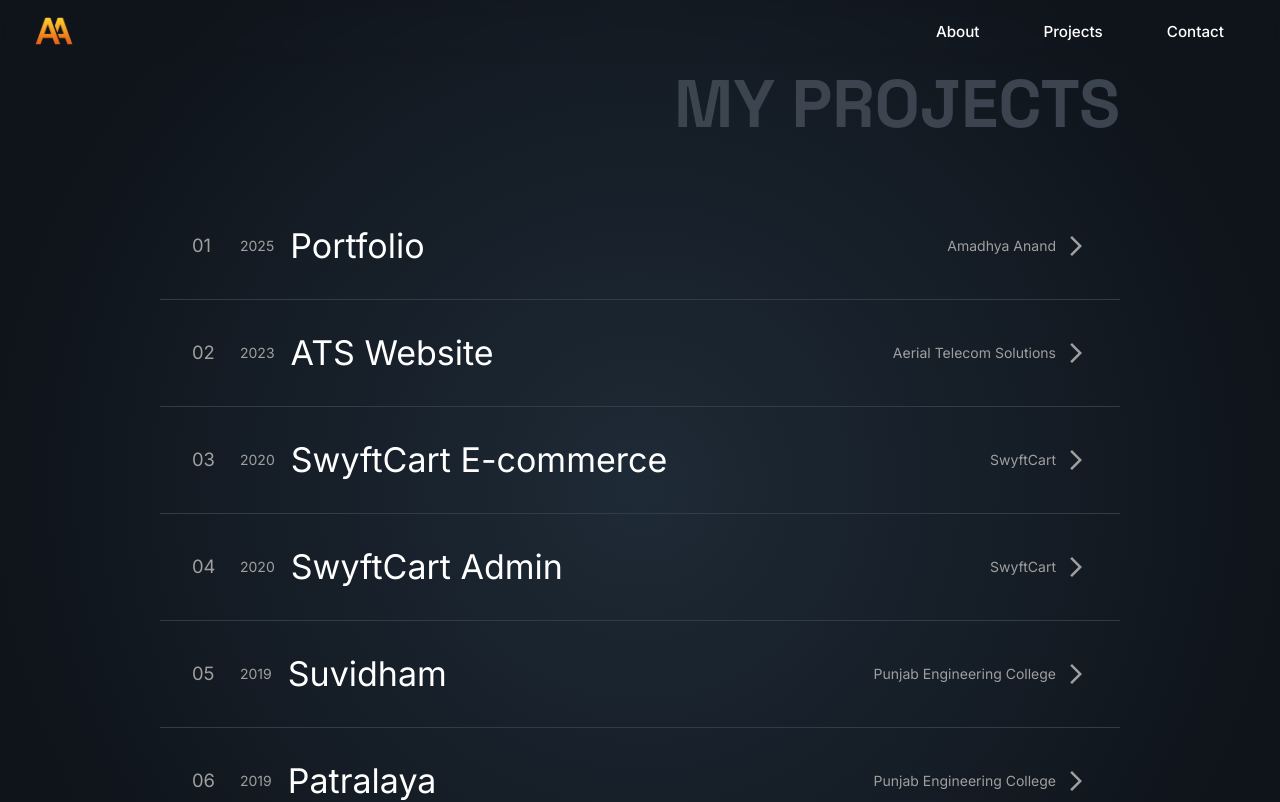
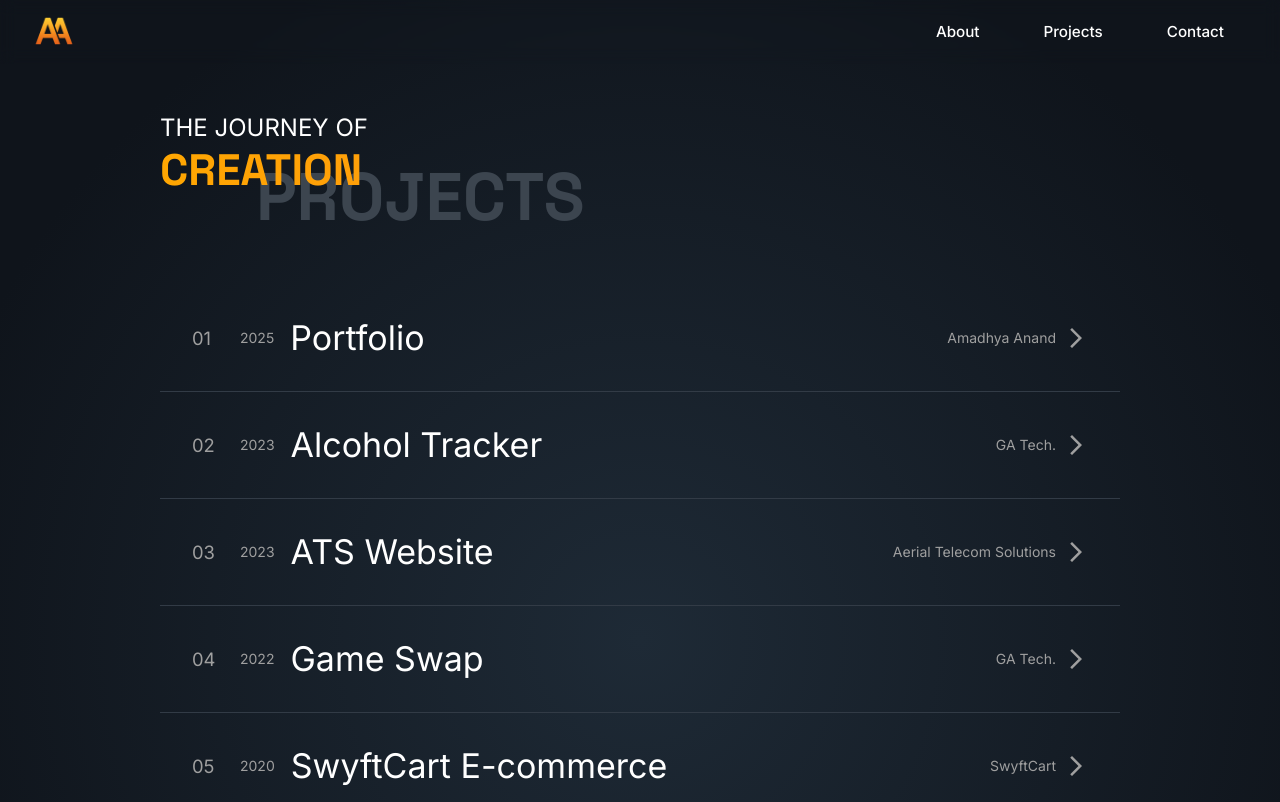
Before and after one commit to amadhya02/Portfolio, a React (Create React App) app: page /projects in a window 1280 px wide. Shown: the top 802 px of the page. Built offline with nearby package versions, Linux system fonts and the light colour scheme.

Commit message:
Clean up code

```diff
--- a/src/constants/projects.js
+++ b/src/constants/projects.js
@@ -30,6 +30,36 @@
     under: 'Amadhya Anand',
   },
   {
+    title: 'Alcohol Tracker',
+    year: 2023,
+    liveDemoUrl: null,
+    githubUrl: null,
+    description: [
+      'This health analytics platform was developed to help users track their alcohol consumption and its correlation with health conditions.',
+      'Users could log their drinking habits, health issues, and duration of illness through a clean and interactive interface.',
+      'The system compared user data with insights from a comprehensive research dataset on alcohol consumption and health impacts.',
+      'It highlighted common patterns, symptoms, and diseases based on age groups and usage trends.',
+      'The project offered visual comparisons to show users how their consumption relates to broader data, helping raise awareness of potential health risks.',
+      'This was a collaborative group project focused on promoting health literacy through data-driven insights.',
+    ],
+    techStack: {
+      languages: [TECHNOLOGIES_ICONS.JAVASCRIPT, TECHNOLOGIES_ICONS.D3],
+      frontend: [
+        TECHNOLOGIES_ICONS.REACT,
+        TECHNOLOGIES_ICONS.CSS,
+        TECHNOLOGIES_ICONS.REACT_ROUTER,
+      ],
+      backend: [
+        TECHNOLOGIES_ICONS.NODEJS,
+        TECHNOLOGIES_ICONS.EXPRESS,
+        TECHNOLOGIES_ICONS.MY_SQL,
+      ],
+      tools: [TECHNOLOGIES_ICONS.GIT, TECHNOLOGIES_ICONS.DOCKER],
+    },
+    partnerLogo: INSTITUTE_LOGO.GA_TECH,
+    under: 'GA Tech.',
+  },
+  {
     title: 'ATS Website',
     year: 2023,
     liveDemoUrl: 'https://aerialtelecom.in/',
@@ -52,6 +82,31 @@
     },
     partnerLogo: COMPANIES_LOGO.ATS,
     under: 'Aerial Telecom Solutions',
+  },
+  {
+    title: 'Game Swap',
+    year: 2022,
+    liveDemoUrl: null,
+    githubUrl: null,
+    description: [
+      'Game Swap is a community-driven platform designed to facilitate the exchange of video games among users, reducing waste and promoting game accessibility.',
+      'Users can list their games for swapping, search through listings using various filters, and initiate a swap request for items they’re interested in.',
+      'Each swap request can be accepted or declined by the receiver, and once completed, users can leave ratings for transparency and reliability.',
+      'A personal dashboard allows users to manage their listings, monitor swap status, and review their full swap history for easy reference.',
+    ],
+    techStack: {
+      languages: [TECHNOLOGIES_ICONS.JAVASCRIPT, TECHNOLOGIES_ICONS.PYTHON],
+      frontend: [
+        TECHNOLOGIES_ICONS.CSS,
+        TECHNOLOGIES_ICONS.MATERIAL_UI,
+        TECHNOLOGIES_ICONS.REACT,
+        TECHNOLOGIES_ICONS.REACT_ROUTER,
+      ],
+      backend: [TECHNOLOGIES_ICONS.FLASK, TECHNOLOGIES_ICONS.MY_SQL],
+      tools: [TECHNOLOGIES_ICONS.GIT, TECHNOLOGIES_ICONS.DOCKER],
+    },
+    partnerLogo: INSTITUTE_LOGO.GA_TECH,
+    under: 'GA Tech.',
   },
   {
     year: 2020,
--- a/src/pages/projects/DescriptionModal.js
+++ b/src/pages/projects/DescriptionModal.js
@@ -195,7 +195,7 @@
                         justifyContent={{ xs: 'center', sm: 'left' }}
                       >
                         {techStack.map(({ text, Icon }, i) => (
-                          <Grid key={i} xs={4} sm={3} md={2}>
+                          <Grid key={i} size={{xs: 4, sm: 3, md: 2}}>
                             <motion.div {...fadeIn(0.3 + i * 0.05)}>
                               <Tooltip title={text} placement="top">
                                 <Stack
--- /dev/null
+++ b/src/pages/projects/header.js
@@ -0,0 +1,31 @@
+import React from 'react';
+import { Box, Typography } from '@mui/material';
+import { motion } from 'framer-motion';
+
+import GradientTitle from '../../components/GradientTitle';
+
+const Header = () => {
+  return (
+    <motion.div
+      initial={{ opacity: 0, y: -30 }}
+      animate={{ opacity: 1, y: 0 }}
+      transition={{ duration: 0.6 }}
+    >
+      <Box sx={{ textAlign: 'left', mb: 6, mt: 6 }}>
+        <Typography variant="h5">THE JOURNEY OF</Typography>
+        <GradientTitle variant="h2" sx={{ position: 'relative', zIndex: 1 }}>
+          CREATION
+        </GradientTitle>
+        <Typography
+          variant="h1"
+          color="text.textHeading"
+          sx={{ ml: { xs: 0, sm: 12 }, mt: { xs: 0, sm: -5 } }}
+        >
+          PROJECTS
+        </Typography>
+      </Box>
+    </motion.div>
+  );
+};
+
+export default Header;
--- a/src/pages/projects/index.js
+++ b/src/pages/projects/index.js
@@ -1,16 +1,16 @@
 import React, { useState } from 'react';
-import { Box, Typography, Grid } from '@mui/material';
-import { motion } from 'framer-motion';
+import { Box, Grid } from '@mui/material';
 
-import { ArrowForwardIos } from '@mui/icons-material';
 import SectionContainer from '../../components/SectionContainer';
 import PROJECTS from '../../constants/projects';
 import theme from '../../theme';
 import DescriptionModal from './DescriptionModal';
+import ProjectItem from './projectItem';
+import Header from './header';
 
 export default function ProjectsPage() {
   const [selectedProject, setSelectedProject] = useState(null);
-  const handleOpen = (project) => setSelectedProject(project);
+
   const handleClose = () => setSelectedProject(null);
 
   return (
@@ -24,106 +24,15 @@
           flexDirection: 'column',
         }}
       >
-        <motion.div
-          initial={{ opacity: 0, y: -30 }}
-          animate={{ opacity: 1, y: 0 }}
-          transition={{ duration: 0.6 }}
-        >
-          <Typography
-            variant="h1"
-            color="text.textHeading"
-            sx={{ mb: 6 }}
-            align="right"
-          >
-            MY PROJECTS
-          </Typography>
-        </motion.div>
+        <Header />
         <Grid container direction="column" sx={{ width: '100%' }}>
           {PROJECTS.map((project, index) => (
             <Grid key={index}>
-              <motion.div
-                initial={{ opacity: 0, y: 20 }}
-                whileInView={{ opacity: 1, y: 0 }}
-                viewport={{ once: true }}
-              >
-                <Box
-                  onClick={() => handleOpen(project)}
-                  sx={{
-                    display: 'flex',
-                    justifyContent: 'space-between',
-                    alignItems: 'center',
-                    borderBottom: `1px solid ${theme.custom.border}`,
-                    cursor: 'pointer',
-                    p: 4,
-                    transition:
-                      'background-color 0.3s ease, transform 0.2s ease',
-                    '&:hover': {
-                      backgroundColor: 'rgba(255, 255, 255, 0.05)',
-                      transform: 'scale(1.01)',
-                    },
-                  }}
-                >
-                  <Box sx={{ display: 'flex', alignItems: 'center' }}>
-                    <Typography
-                      variant="h6"
-                      color="textSecondary"
-                      sx={{ fontWeight: 300, width: 32, mr: 2 }}
-                    >
-                      {String(index + 1).padStart(2, '0')}
-                    </Typography>
-                    <Typography
-                      variant="body2"
-                      color="textSecondary"
-                      sx={{
-                        mr: 2,
-                        display: { xs: 'none', sm: 'block' },
-                      }}
-                    >
-                      {project.year}
-                    </Typography>
-                    <Typography
-                      variant="h4"
-                      sx={{
-                        cursor: 'pointer',
-                        transition: 'color 0.2s ease',
-                        '&:hover': {
-                          color: 'primary.main',
-                        },
-                      }}
-                    >
-                      {project.title}
-                    </Typography>
-                  </Box>
-                  <Box
-                    sx={{
-                      display: 'flex',
-                      alignItems: 'center',
-                      transition: 'transform 0.3s ease',
-                      '&:hover': {
-                        transform: 'translateX(4px)',
-                      },
-                    }}
-                  >
-                    <Typography
-                      variant="body2"
-                      color="textSecondary"
-                      sx={{
-                        display: { xs: 'none', md: 'block' },
-                      }}
-                    >
-                      {project.under || 'Web Development'}
-                    </Typography>
-                    <ArrowForwardIos
-                      size="small"
-                      sx={{
-                        ml: 1,
-                        color: 'text.secondary',
-                        transition: 'transform 0.3s ease',
-                      }}
-                    />
-                  </Box>
-                </Box>
-              </motion.div>
+              <ProjectItem
+                setSelectedProject={setSelectedProject}
+                project={project}
+                index={index}
+              />
             </Grid>
           ))}
         </Grid>
--- /dev/null
+++ b/src/pages/projects/projectItem.js
@@ -0,0 +1,95 @@
+import React from 'react';
+import { Box, Typography } from '@mui/material';
+import { motion } from 'framer-motion';
+
+import { ArrowForwardIos } from '@mui/icons-material';
+import theme from '../../theme';
+
+export default function ProjectItem({ index, project, setSelectedProject }) {
+  const handleOpen = (project) => setSelectedProject(project);
+
+  return (
+    <motion.div
+      initial={{ opacity: 0, y: 20 }}
+      whileInView={{ opacity: 1, y: 0 }}
+      viewport={{ once: true }}
+    >
+      <Box
+        onClick={() => handleOpen(project)}
+        sx={{
+          display: 'flex',
+          justifyContent: 'space-between',
+          alignItems: 'center',
+          borderBottom: `1px solid ${theme.custom.border}`,
+          cursor: 'pointer',
+          p: 4,
+          transition: 'background-color 0.3s ease, transform 0.2s ease',
+          '&:hover': {
+            backgroundColor: 'rgba(255, 255, 255, 0.05)',
+            transform: 'scale(1.01)',
+          },
+        }}
+      >
+        <Box sx={{ display: 'flex', alignItems: 'center' }}>
+          <Typography
+            variant="h6"
+            color="textSecondary"
+            sx={{ fontWeight: 300, width: 32, mr: 2 }}
+          >
+            {String(index + 1).padStart(2, '0')}
+          </Typography>
+          <Typography
+            variant="body2"
+            color="textSecondary"
+            sx={{
+              mr: 2,
+              display: { xs: 'none', sm: 'block' },
+            }}
+          >
+            {project.year}
+          </Typography>
+          <Typography
+            variant="h4"
+            sx={{
+              cursor: 'pointer',
+              transition: 'color 0.2s ease',
+              '&:hover': {
+                color: 'primary.main',
+              },
+            }}
+          >
+            {project.title}
+          </Typography>
+        </Box>
+        <Box
+          sx={{
+            display: 'flex',
+            alignItems: 'center',
+            transition: 'transform 0.3s ease',
+            '&:hover': {
+              transform: 'translateX(4px)',
+            },
+          }}
+        >
+          <Typography
+            variant="body2"
+            color="textSecondary"
+            sx={{
+              display: { xs: 'none', md: 'block' },
+            }}
+          >
+            {project.under || 'Web Development'}
+          </Typography>
+          <ArrowForwardIos
+            size="small"
+            sx={{
+              ml: 1,
+              color: 'text.secondary',
+              transition: 'transform 0.3s ease',
+            }}
+          />
+        </Box>
+      </Box>
+    </motion.div>
+  );
+}
```
